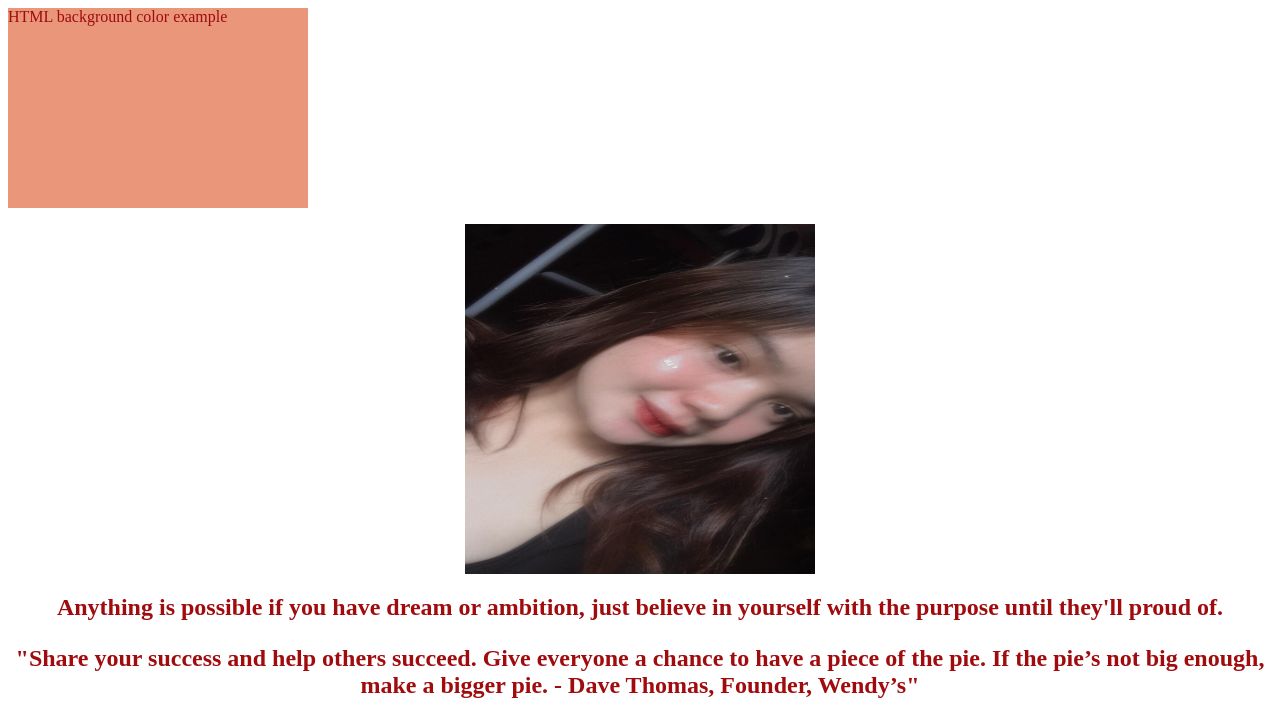
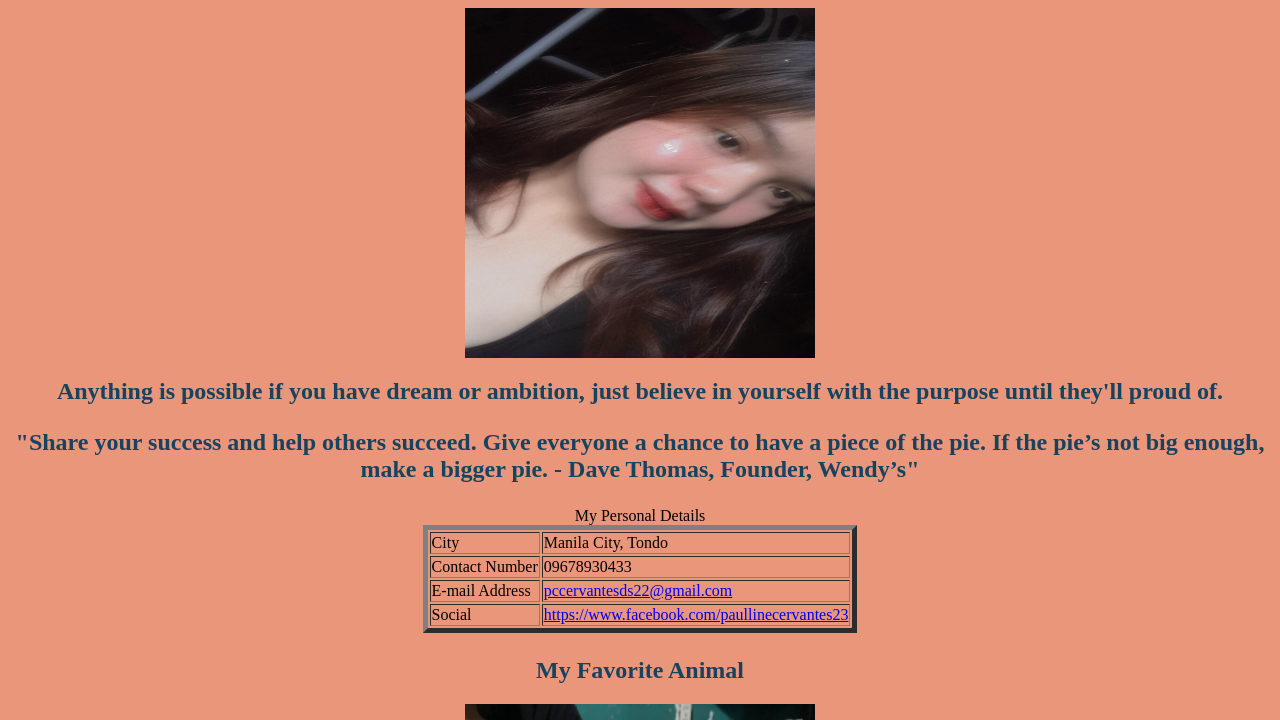
Before and after one commit to Chicervantes/Pau, a plain HTML site: page Personaldetails.html in a window 1280 px wide. Shown: the part 51-771 px from the top of the page. Drawn offline with Linux system fonts and the light colour scheme.

Commit message:
Update Personaldetails.html

```diff
--- a/Personaldetails.html
+++ b/Personaldetails.html
@@ -5,14 +5,13 @@
 
 
 <center>
-<font color = "Navy Blue">
-   <font color = "Navy Blue">
-   <font color = "Navy Blue">
+<font color = "#154360">
+   <font color = "#154360">
+   <font color = "#154360">
    <H2> <p style="font-family:'Courier New'"> PAULLINE C. CERVANTES </p></H2>
  </center>
 
-<div style="background-color:DarkSalmon;width:300px;height:200px;">HTML background color example</div>
-
+<BODY style="background-color:DarkSalmon;">
 
 
 
```
